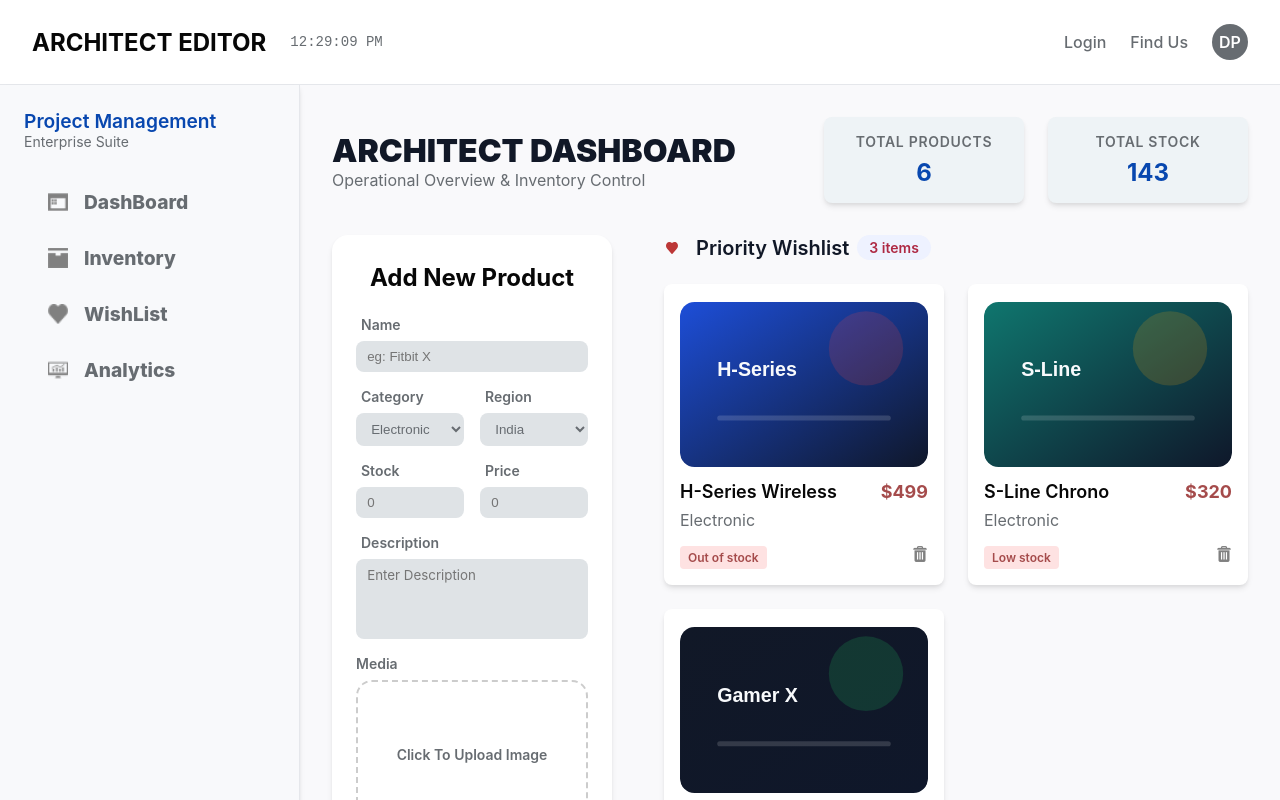
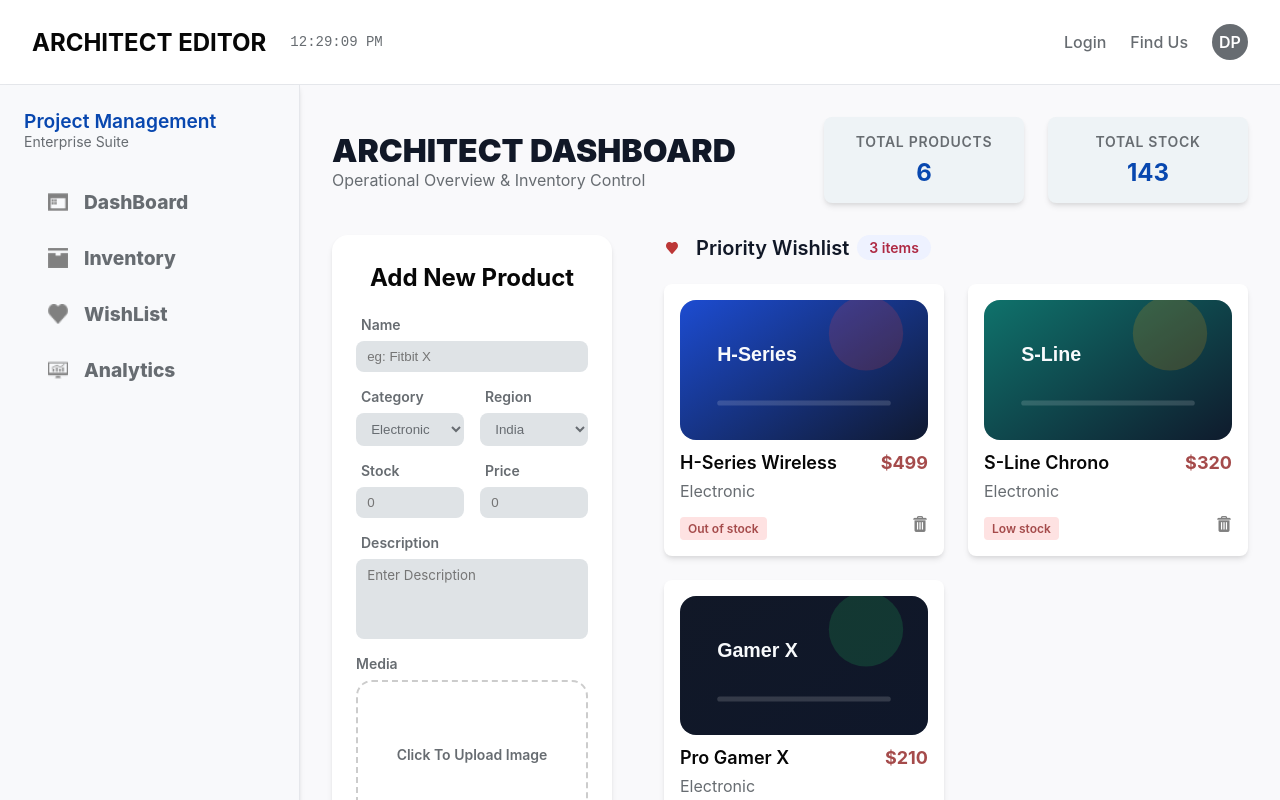
Before and after one commit to RxDB/intern_website, a React (Vite) app: page / in a window 1280 px wide. Shown: the top 800 px of the page. Built offline with nearby package versions, Linux system fonts and the light colour scheme.

Commit message:
Fix aspect ratio

```diff
--- a/src/components/common/ProductCard/ProductCard.jsx
+++ b/src/components/common/ProductCard/ProductCard.jsx
@@ -5,7 +5,6 @@ const ProductCard = ({
     name,
     price,
     category,
-    region,
     stock,
     image,
     onRemove,
--- a/src/components/common/ProductCard/ProductCard.module.css
+++ b/src/components/common/ProductCard/ProductCard.module.css
@@ -69,15 +69,18 @@
 }
 
 .wishlistImage{
-  height: 100%;
   width: 100%;
+  aspect-ratio: 16 / 9;
+  overflow: hidden;
+  border-radius: 1rem;
+  background-color: var(--input-dark);
 }
 
 .wishlistImage img{
-  object-fit: contain;
+  display: block;
+  object-fit: cover;
   height: 100%;
   width: 100%;
-  border-radius: 1rem;
 }
 
 .stockContainer{
```
